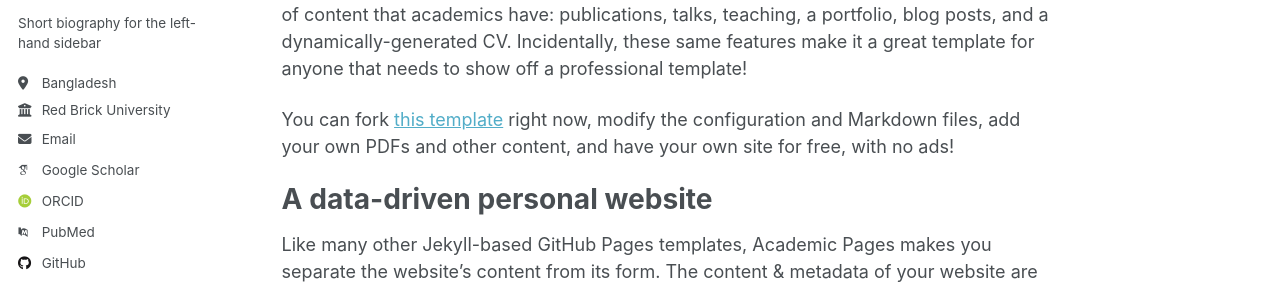
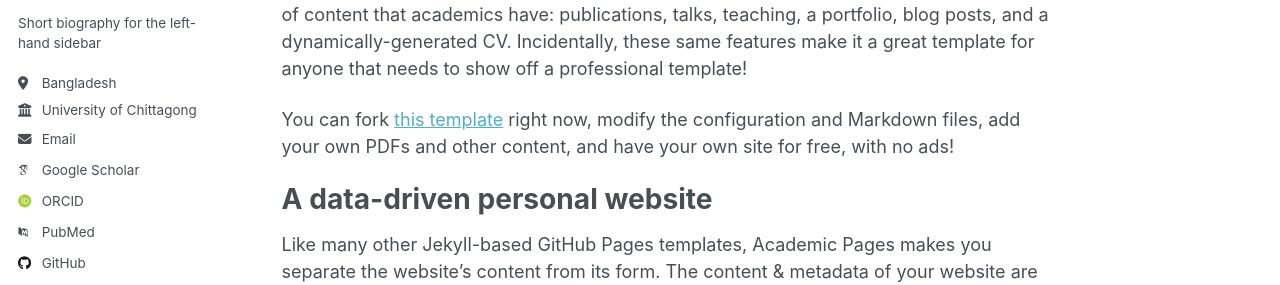
Before and after one commit to Aimon-Rana-Jihad/Aimon-Rana-Jihad.github.io, a Jekyll site: the page built from _pages/about.md, in a window 1280 px wide. Shown: the part 303-588 px from the top of the page. Built offline with Jekyll 4.4.1, drawn with Linux system fonts in a browser that asks for light colours; some web fonts are replaced; a script that is not in the unit is left out.

Commit message:
name commit

```diff
--- a/_config.yml
+++ b/_config.yml
@@ -28,7 +28,7 @@ author:
   pronouns         : # example: "she/her"
   bio              : "Short biography for the left-hand sidebar"
   location         : "Bangladesh"
-  employer         : "Red Brick University"
+  employer         : "University of Chittagong"
   uri              : # URL
   email            : "aimonranajihad@gmail.com"
 
```
